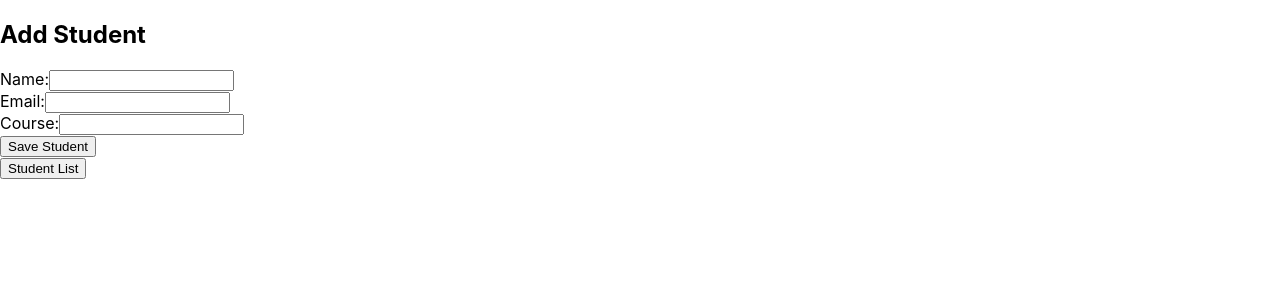
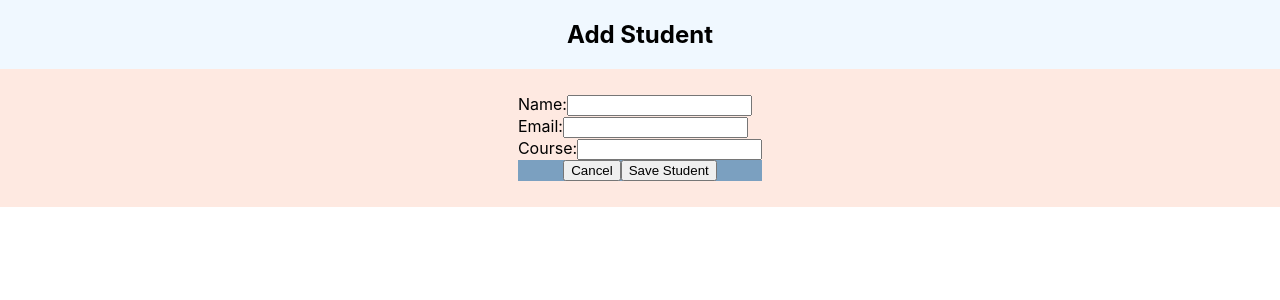
Before and after one commit to Emugrant/smsystem, a React (Create React App) app in the folder frontend/: page /add in a window 1280 px wide. Shown: the top 300 px of the page. Built offline with nearby package versions, Linux system fonts and the light colour scheme.

Commit message:
centred divs

```diff
--- a/frontend/src/components/AddEditStudent.js
+++ b/frontend/src/components/AddEditStudent.js
@@ -53,9 +53,11 @@ function AddEditStudent() {
 
   return (
     <div>
+      <div class="navBar">
         <h2>{id ? 'Edit' : 'Add'} Student</h2>
         {/* <h2>condition ?(conditional operator) expressionIfTruthy : expressionIfFalsy </h2> */}
-
+      </div>
+      <div class="centredDiv">
         <form onSubmit={handleSubmit}>
           <div>
             <label>Name:</label>
@@ -84,9 +86,12 @@ function AddEditStudent() {
               onChange={handleChange}
               required />
           </div>
+          <div class="buttons">
+            <button type="button" onClick={() => navigate('/')}>Cancel</button>
             <button type="submit">Save Student</button>
+          </div>
         </form>
-      <button type="button" onClick={() => navigate('/')}>Student List</button>
+      </div>
     </div>
   );
 }
--- a/frontend/src/components/StudentList.js
+++ b/frontend/src/components/StudentList.js
@@ -33,7 +33,10 @@ const StudentList = () => {
       <div class="navBar">
         <h2>Students List</h2>
       </div>
-      <div class="centredTable">
+      <div className='buttons'>
+        <Link to="/add">Add New Student</Link>
+      </div>
+      <div class="centredDiv">
         <table>
           <thead>{/* table head */}
             <tr>{/* Table row */}
@@ -75,9 +78,6 @@ const StudentList = () => {
           </tbody>
         </table>
       </div>
-      <div className='buttons'>
-      <Link to="/add">Add New Student</Link>
-      </div>
     </div>
   );
 };
--- a/frontend/src/components/frontend.css
+++ b/frontend/src/components/frontend.css
@@ -5,16 +5,17 @@
     background-color: aliceblue;
 }
 
-.buttons{
+.buttons {
     display: flex;
     flex-direction: row;
     justify-content: center;
     background-color: rgb(123, 160, 192);
 }
 
-.centredTable {
+.centredDiv {
     display: flex;
     justify-content: center;
     align-items: center;
     background-color: rgb(254, 233, 225);
+    padding:2%;
   }
```
Lines whose indentation alone changed are shown as unchanged.
